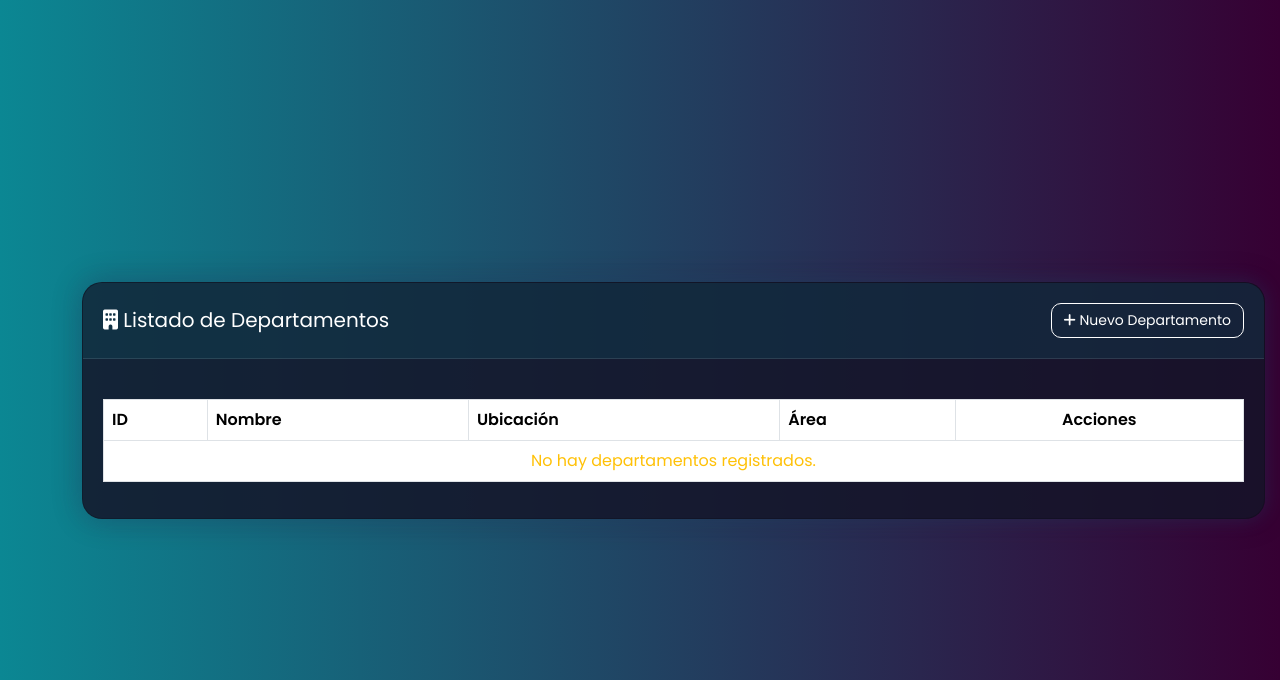
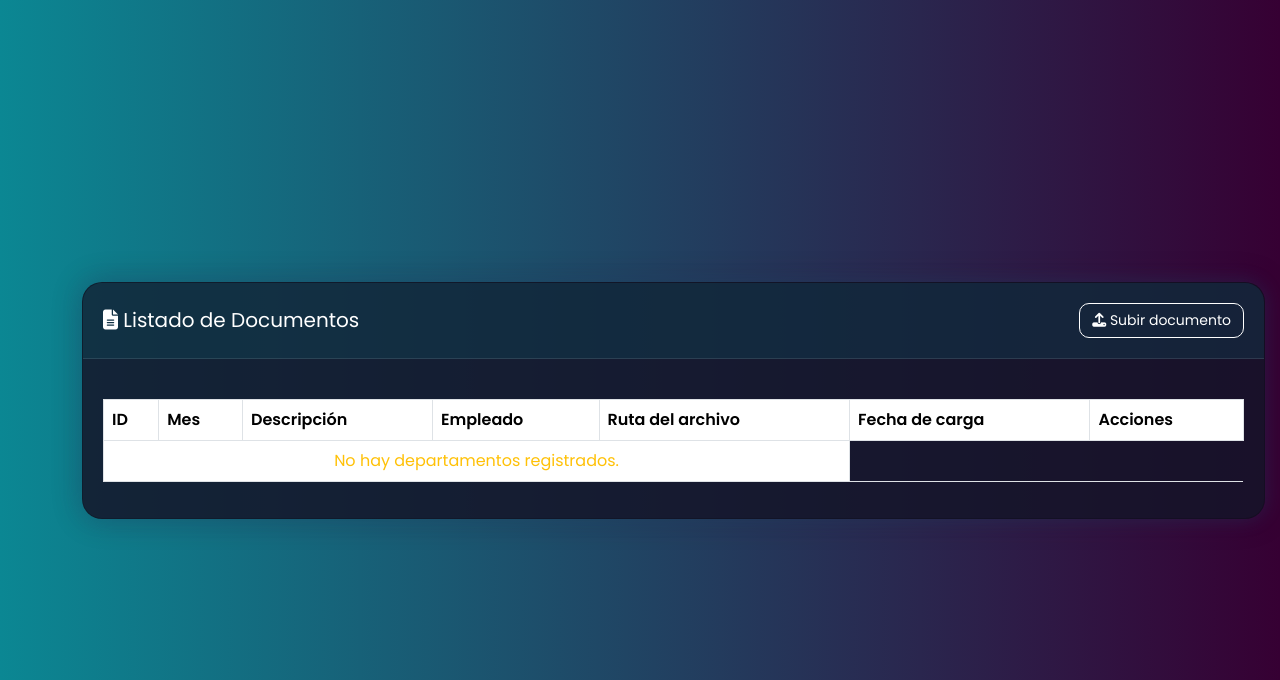
Before and after one commit to AlxsDnt04/SistemaRolV2, a PHP site: page /listar.php in a window 1280 px wide. Shown: the top 680 px of the page. Run offline with PHP 8.4, Linux system fonts and the light colour scheme; data that the repository does not hold is empty.

Commit message:
cambios jsaldkf

```diff
--- a/assets/css/listado.css
+++ b/assets/css/listado.css
@@ -74,6 +74,7 @@ body {
   color: #ffffff;
 }
 
+
 .btn-outline-light.btn-sm {
   border-color: #fff;
   color: #fff;
--- a/models/Documento.php
+++ b/models/Documento.php
@@ -21,7 +21,11 @@ class Documento
         archivo,
         ci_empleado) VALUES (?,?,?,?)";
         $stmt = $this->db->prepare($sql);
-        return $stmt->execute($data['mes'],$data['descripcion'], $archivo, $data['ci_empleado']);
+        return $stmt->execute([
+            $data['mes'],
+            $data['descripcion'],
+            $archivo,
+            $data['ci_empleado']]);
     }
 
 
--- a/view/documento/listar.php
+++ b/view/documento/listar.php
@@ -1,18 +1,17 @@
 <?php
-require_once '../../models/Departamento.php';
-$departamento = new Departamento();
-$departamento = $departamento->obtenerTodos();
+require_once '../../models/Documento.php';
+$documento = new Documento();
+$consulta = $documento->obtenerTodos();
 ?>
 <!DOCTYPE html>
 <html lang="es">
 
 <head>
   <meta charset="UTF-8">
-  <title>Listado de Departamentos</title>
+  <title>Registro de Documentos</title>
   <link rel="stylesheet" href="https://cdnjs.cloudflare.com/ajax/libs/font-awesome/6.5.0/css/all.min.css">
   <link href="https://cdn.jsdelivr.net/npm/bootstrap@5.3.3/dist/css/bootstrap.min.css" rel="stylesheet">
   <link rel="stylesheet" href="../../assets/css/listado.css">
-  <link rel="stylesheet" href="../../assets/css/tablaListas.css">
 
 </head>
 
@@ -20,35 +19,48 @@ $departamento = $departamento->obtenerTodos();
   <div class="container">
     <div class="card">
       <div class="card-header d-flex justify-content-between align-items-center">
-        <h5 class="mb-0"><i class="fa-solid fa-building"></i> Listado de Departamentos</h5>
+        <h5 class="mb-0"><i class="fa-solid fa-file-lines"></i> Listado de Documentos</h5>
         <a href="formulario.php" class="btn btn-outline-light btn-sm">
-          <i class="fa-solid fa-plus"></i> Nuevo Departamento</a>
+            <i class="fa-solid fa-upload"></i> Subir documento</a>
       </div>
       <div class="card-body">
         <table class="table table-bordered table-hover">
           <thead>
             <tr>
               <th>ID</th>
-              <th>Nombre</th>
-              <th>Ubicación</th>
-              <th>Área</th>
-              <th class="text-center">Acciones</th>
+              <th>Mes</th>
+              <th>Descripción</th>
+              <th>Empleado</th>
+              <th>Ruta del archivo</th>
+              <th>Fecha de carga</th>
+              <th>Acciones</th>
             </tr>
           </thead>
           <tbody>
-            <?php if (!empty($departamento)) : ?>
-              <?php foreach ($departamento as $dep) : ?>
+            <?php if (!empty($consulta)) : ?>
+              <?php foreach ($consulta as $dep) : ?>
                 <tr>
-                  <td><?= htmlspecialchars($dep['id_departamento']) ?></td>
-                  <td><?= htmlspecialchars($dep['nombre']) ?></td>
-                  <td><?= htmlspecialchars($dep['ubicacion']) ?></td>
-                  <td><?= htmlspecialchars($dep['area']) ?></td>
+                  <td><?= htmlspecialchars($dep['id']) ?></td>
+                  <td><?= htmlspecialchars($dep['mes']) ?></td>
+                  <td><?= htmlspecialchars($dep['descripcion']) ?></td>
+                  <td><?= htmlspecialchars($dep['ci_empleado']) ?></td>
+                  <td><?= htmlspecialchars($dep['fecha_carga']) ?></td>
+                  <!-- enlace para ver el archivo en el navegador -->
+                 <td>
+                  <?= htmlspecialchars($dep['archivo']) ?>
+                  <a href="../../<?= htmlspecialchars($dep['archivo']) ?>" target="_blank" class="btn btn-link btn-sm">
+                    <i class="fa-solid fa-eye"></i> Ver</a>
+                 </td>
+
                   <td class="text-center">
-                    <a href="formulario.php?id=<?= $dep['id_departamento'] ?>" class="btn btn-warning btn-sm">
+                    <a href="formulario.php?id=<?= $dep['id'] ?>" class="btn btn-warning btn-sm">
                       <i class="fa-solid fa-pen-to-square"></i> Editar</a>
                     <!-- ELIMINAR -->
-                    <a href="../../controllers/DepartamentoController.php?accion=eliminar&id=<?= $dep['id_departamento'] ?>" class="btn btn-danger btn-sm" onclick="return confirm('¿Estás seguro de que deseas eliminar este departamento?');">
+                    <a href="../../controllers/DocumentoController.php?accion=eliminar&id=<?= $dep['id'] ?>" class="btn btn-danger btn-sm" onclick="return confirm('¿Estás seguro de que deseas eliminar este registro?');">
                       <i class="fa-solid fa-trash"></i> Eliminar</a>
+                    <!-- Descargar Documento -->
+                    <a href="<?= htmlspecialchars($dep['archivo']) ?>" class="btn btn-info btn-sm" download>
+                      <i class="fa-solid fa-download"></i> Descargar</a>
                   </td>
                 </tr>
                 <!-- php endforeach para cerrar el foreach -->
```
Also changed, not shown: controllers/DocumentoController.php (+14 -9 lines), view/documento/formulario.php (+6 -6 lines), 1 other file.
